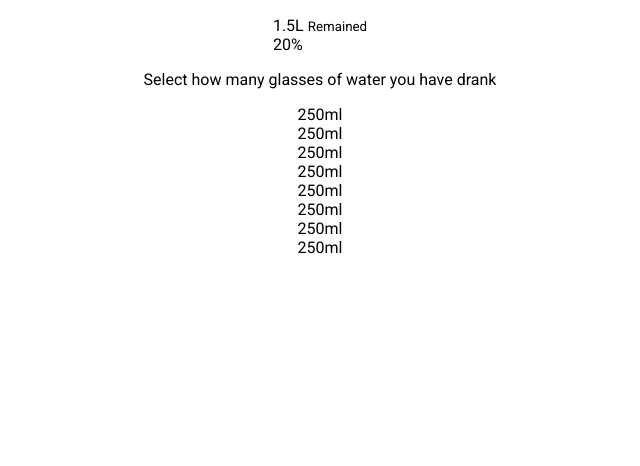
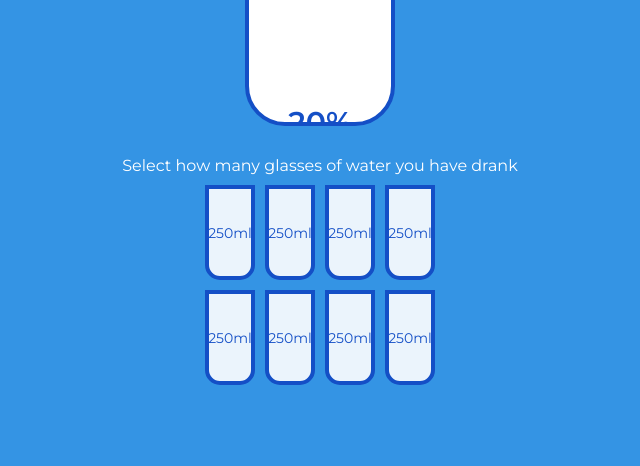
Before and after one commit to Roxana-L/drink-water-app, a plain HTML site: page index.html in a window 1280 px wide. Shown: the part 334-800 px from the top of the page, without its empty margins (320-960 px from the left). Drawn offline with Linux system fonts and the light colour scheme.

Commit message:
Update style.css
Add styling to html elements

```diff
--- a/style.css
+++ b/style.css
@@ -1,14 +1,91 @@
-@import url("https://fonts.googleapis.com/css2?family=Roboto:wght@400;700&display=swap");
+@import url("https://fonts.googleapis.com/css?family=Montserrat:400,600&display=swap");
+
+:root {
+  --border-color: #144fc6;
+  --fill-color: #6ab3f8;
+}
 * {
   box-sizing: border-box;
 }
 body {
-  font-family: "Roboto", sans-serif;
+  font-family: "Montserrat", sans-serif;
+  background-color: #3494e4;
+  color: #fff;
+  display: flex;
+  flex-direction: column;
+  align-items: center;
+  margin-bottom: 40px;
+}
+h1 {
+  margin: 10px 0 0;
+}
+h3 {
+  font-weight: 400;
+  margin: 10px 0;
+}
+.cup {
+  background-color: #fff;
+  border: 4px solid var(--border-color);
+  color: var(--border-color);
+  border-radius: 0 0 40px 40px;
+  height: 330px;
+  width: 150px;
+  margin: 30px 0;
+  display: flex;
+  flex-direction: column;
+  overflow: hidden;
+}
+.cup.cup-small {
+  height: 95px;
+  width: 50px;
+  border-radius: 0 0 15px 15px;
+  background-color: rgba(255, 255, 255, 0.9);
+  cursor: pointer;
+  font-size: 14px;
+  align-items: center;
+  justify-content: center;
+  text-align: center;
+  margin: 5px;
+  transition: 0.3s ease;
+}
+.cup.cup-small.full {
+  background-color: var(--fill-color);
+  color: #fff;
+}
+.cups {
+  display: flex;
+  flex-wrap: wrap;
+  align-items: center;
+  justify-content: center;
+  width: 280px;
+}
+.remained {
   display: flex;
   flex-direction: column;
   align-items: center;
   justify-content: center;
-  height: 100vh;
-  overflow: hidden;
-  margin: 0;
+  text-align: center;
+  flex: 1;
+  transition: 0.3s ease;
 }
+.remained span {
+  font-size: 20px;
+  font-weight: bold;
+}
+.remained small {
+  font-size: 12px;
+}
+.percentage {
+  background-color: var(--fill-color);
+  font-size: 30px;
+  font-weight: bold;
+  display: flex;
+  align-items: center;
+  justify-content: center;
+  height: 0;
+  transition: 0.3 ease;
+}
+.text {
+  text-align: center;
+  margin: 0 0 5px;
+}
```
